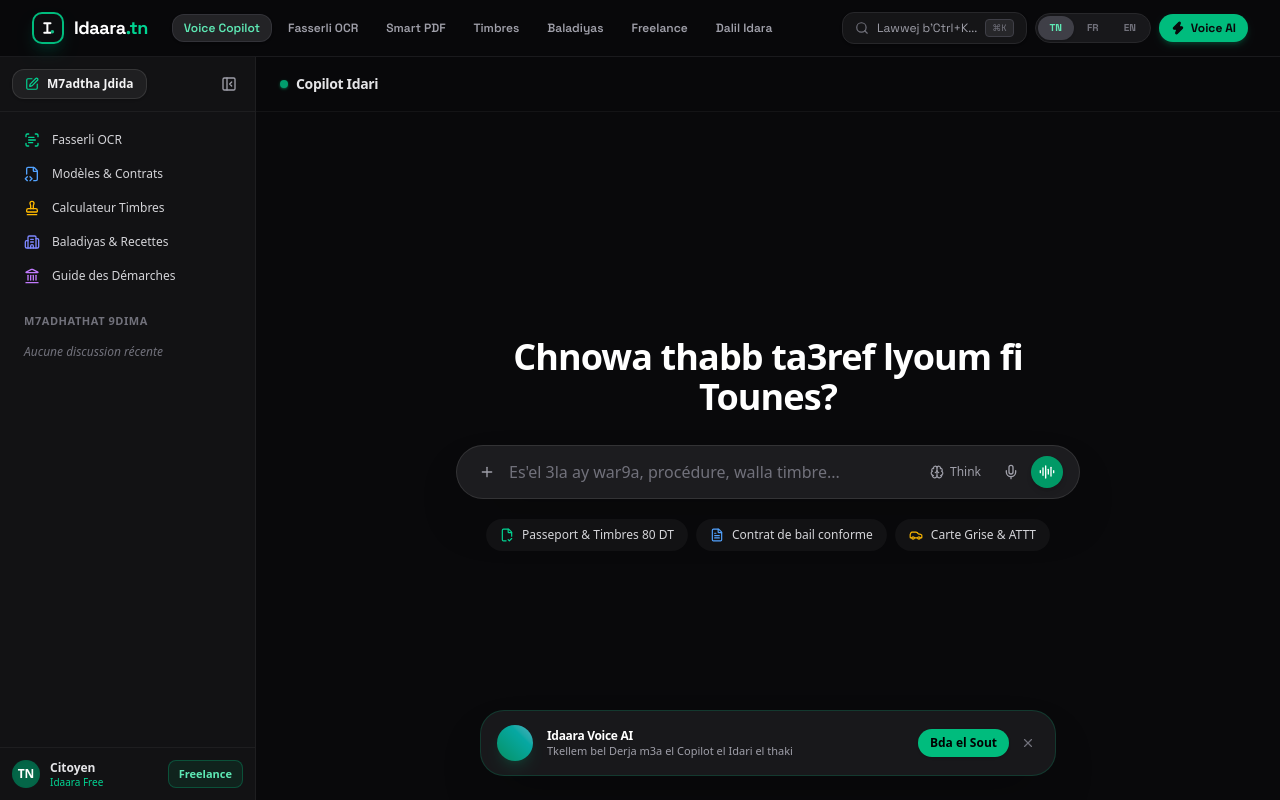
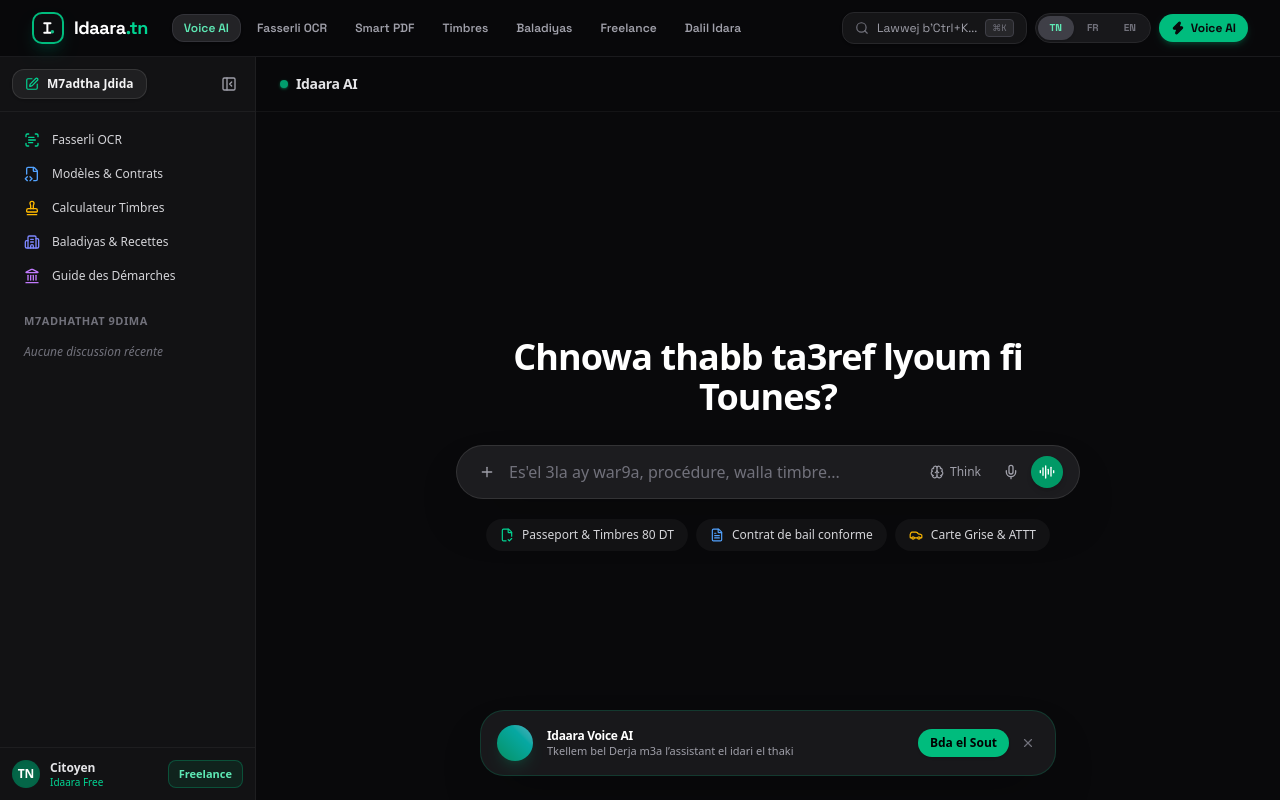
Before and after one commit to wacim-abdellli/idaara, a Next.js app: page /copilot in a window 1280 px wide. Built offline with nearby package versions, Linux system fonts and the light colour scheme.

Commit message:
refactor(branding): remove all user-facing copilot occurrences and replace with Idaara AI, Voice AI, and Assistant Idari

```diff
--- a/src/app/copilot/page.tsx
+++ b/src/app/copilot/page.tsx
@@ -375,7 +375,7 @@
     locale === 'ar'
       ? 'المساعد الإداري الرسمي'
       : locale === 'derja'
-      ? 'Copilot Idari Tounsi'
+      ? 'Assistant Idari Tounsi'
       : locale === 'fr'
       ? 'IA Civique Officielle'
       : 'Official Civic AI';
@@ -532,7 +532,7 @@
             {/* Model Badge */}
             <div className="flex items-center gap-2 px-2 py-1 text-zinc-200 font-semibold text-sm">
               <div className="w-2 h-2 rounded-full bg-emerald-400 animate-pulse shadow-sm shadow-emerald-400/50" />
-              <span className="tracking-tight">{locale === 'ar' ? 'المساعد الإداري' : locale === 'derja' ? 'Copilot Idari' : 'Copilot Civique'}</span>
+              <span className="tracking-tight">{locale === 'ar' ? 'المساعد الإداري الذكي' : locale === 'derja' ? 'Idaara AI' : 'Idaara AI (Assistant Civique)'}</span>
             </div>
           </div>
 
@@ -717,7 +717,7 @@
                       {locale === 'ar'
                         ? 'تحدث بالدارجة التونسية أو الفرنسية مع نموذج الصوت الذكي'
                         : locale === 'derja'
-                        ? 'Tkellem bel Derja m3a el Copilot el Idari el thaki'
+                        ? 'Tkellem bel Derja m3a l’assistant el idari el thaki'
                         : 'Discutez en Derja tunisienne avec notre modèle vocal civique'}
                     </div>
                   </div>
--- a/src/app/page.tsx
+++ b/src/app/page.tsx
@@ -628,7 +628,7 @@
                     className="flex items-center gap-2 px-5 py-2.5 rounded-xl font-bold text-xs bg-emerald-500 hover:bg-emerald-400 text-zinc-950 shrink-0 shadow-lg shadow-emerald-500/30 transition-all cursor-pointer"
                   >
                     <Mic className="w-3.5 h-3.5" />
-                    <span>{locale === 'ar' ? 'المساعد الصوتي' : locale === 'en' ? 'Voice AI' : 'Voice Copilot'}</span>
+                    <span>{locale === 'ar' ? 'المساعد الصوتي' : locale === 'en' ? 'Voice AI' : 'Voice AI'}</span>
                   </Link>
                 </motion.div>
               </form>
--- a/src/app/procedures/page.tsx
+++ b/src/app/procedures/page.tsx
@@ -518,14 +518,14 @@
             <p className="text-[11px] text-zinc-400 leading-relaxed">
               {locale === 'en'
                 ? 'Speak in Derja or French and Idaara AI will identify the exact documents and stamp fees.'
-                : 'Posez votre question en Derja ou Français au Voice Copilot pour obtenir les étapes en direct.'}
+                : 'Posez votre question en Derja ou Français à l’IA Vocale pour obtenir les étapes en direct.'}
             </p>
             <motion.div whileHover={{ scale: 1.03 }} whileTap={{ scale: 0.97 }}>
               <Link
                 href="/copilot"
                 className="inline-flex items-center gap-1.5 text-xs font-bold text-emerald-300 hover:text-emerald-200 hover:underline pt-1"
               >
-                <span>{locale === 'en' ? 'Launch Voice Copilot' : 'Ouvrir le Voice Copilot'}</span>
+                <span>{locale === 'en' ? 'Launch Voice AI' : 'Ouvrir Voice AI'}</span>
                 <ArrowRight className="w-3.5 h-3.5 rtl:rotate-180" />
               </Link>
             </motion.div>
--- a/src/components/common/CommandPalette.tsx
+++ b/src/components/common/CommandPalette.tsx
@@ -82,10 +82,10 @@
           locale === 'ar'
             ? 'المساعد الذكي بالدارجة'
             : locale === 'derja'
-            ? 'Voice Copilot bel Derja'
+            ? 'Voice AI bel Derja'
             : locale === 'en'
-            ? 'Voice Copilot (Derja AI)'
-            : 'Copilot Vocal en Derja',
+            ? 'Voice AI (Derja AI)'
+            : 'Assistant Vocal en Derja',
         subtitle:
           locale === 'ar'
             ? 'تحدث بالصوت حول أي إجراء'
--- a/src/components/fasserli/DocumentAnalysisResult.tsx
+++ b/src/components/fasserli/DocumentAnalysisResult.tsx
@@ -101,7 +101,7 @@
     locale === 'en' ? 'Legal Framework:' : locale === 'ar' ? 'الإطار القانوني :' : locale === 'fr' ? 'Cadre juridique :' : 'Cadre juridique :';
 
   const copilotBtn =
-    locale === 'en' ? 'Ask Copilot about this notice' : locale === 'ar' ? 'اسأل المساعد الصوتي عن هذه الوثيقة' : locale === 'fr' ? 'Poser une question au Copilot' : 'Es2el el Copilot 3la hal war9a';
+    locale === 'en' ? 'Ask Voice AI about this notice' : locale === 'ar' ? 'اسأل المساعد الصوتي عن هذه الوثيقة' : locale === 'fr' ? 'Poser une question à l’IA' : 'Es2el Idaara AI 3la hal war9a';
 
   return (
     <div className="space-y-6 glass-panel rounded-3xl p-6 sm:p-8 border border-zinc-800 shadow-2xl">
--- a/src/components/layout/Footer.tsx
+++ b/src/components/layout/Footer.tsx
@@ -49,10 +49,10 @@
         locale === 'ar'
           ? 'المساعد الصوتي بالدارجة'
           : locale === 'derja'
-          ? 'Voice Copilot bel Derja'
+          ? 'Voice AI bel Derja'
           : locale === 'en'
-          ? 'Voice Copilot (Derja AI)'
-          : 'Voice Copilot (Derja AI)',
+          ? 'Voice AI (Derja AI)'
+          : 'Voice AI (Derja AI)',
     },
     {
       href: '/fasserli',
--- a/src/data/translations.ts
+++ b/src/data/translations.ts
@@ -4,18 +4,18 @@
   derja: {
     appName: "Idaara.tn",
     appSubtitle: "إدارة.تونس",
-    heroBadge: "Awwel Copilot Idari bel AI fi Tounes",
+    heroBadge: "Awwel Assistant Idari bel AI fi Tounes",
     heroHeadline: "Awra9ek w Démarchet-ek fi",
     heroHeadlineHighlight: "D9i9a.",
-    heroSubheadline: "El Copilot el idari el thaki bech tsahal 3lik kol war9a, timbre, w contrat fi Tounes men ghir t3ab.",
-    heroCTA: "Jarreb el Voice Copilot",
+    heroSubheadline: "L'assistant el idari el thaki bech tsahal 3lik kol war9a, timbre, w contrat fi Tounes men ghir t3ab.",
+    heroCTA: "Jarreb el Voice AI",
     heroSecondaryCTA: "Fasserli Hal War9a (OCR)",
     voiceSearchBarPlaceholder: "Ekteb walla tkallem bel Derja... (mthelen: 'Chnouwa lezemni lel passeport?')",
     voiceActivePrompt: "9oul chnowa 7achtek, Idaara AI tesma3 fik...",
     voiceListening: "9a3ed nesma3 fik...",
     featuresTitle: "Koll chay tes7a9ou m3a l'Idara fi blasa wa7da",
     featuresSubtitle: "Men ghir te3b, men ghir ma yarj3ouk 3la timbre ne9es walla war9a ghalta.",
-    copilotNav: "Voice Copilot",
+    copilotNav: "Voice AI",
     fasserliNav: "Fasserli OCR",
     documentsNav: "Smart PDF",
     calculatorNav: "Timbres",
@@ -51,18 +51,18 @@
   fr: {
     appName: "Idaara.tn",
     appSubtitle: "Administration Tunisienne Intelligente",
-    heroBadge: "1er Copilot Administratif & IA en Tunisie",
+    heroBadge: "1ère IA Civique & Administrative en Tunisie",
     heroHeadline: "Vos démarches tunisiennes en",
     heroHeadlineHighlight: "Toute Simplicité.",
     heroSubheadline: "L'IA civique officielle pour calculer vos timbres, vérifier vos dossiers et préparer vos contrats légaux sans stress.",
-    heroCTA: "Lancer le Voice Copilot",
+    heroCTA: "Lancer le Voice AI",
     heroSecondaryCTA: "Analyser un document (OCR)",
     voiceSearchBarPlaceholder: "Écrivez ou dictez votre demande... (ex: 'Papiers renouvellement passeport')",
     voiceActivePrompt: "Parlez librement, l'IA Idaara vous écoute...",
     voiceListening: "Écoute en cours...",
     featuresTitle: "Tous les services administratifs tunisiens unifiés",
     featuresSubtitle: "Évitez les allers-retours inutiles grâce à nos calculateurs de timbres et formulaires officiels.",
-    copilotNav: "Voice Copilot",
+    copilotNav: "Voice AI",
     fasserliNav: "Scanner OCR",
     documentsNav: "Smart PDF",
     calculatorNav: "Timbres",
@@ -144,19 +144,19 @@
   },
   en: {
     appName: "Idaara.tn",
-    appSubtitle: "Tunisia's Smart Admin Copilot",
-    heroBadge: "Tunisia's First Civic & Legal AI Copilot",
+    appSubtitle: "Tunisia's Smart Civic AI",
+    heroBadge: "Tunisia's First Civic & Legal AI Assistant",
     heroHeadline: "Tunisian Civic Procedures Made",
     heroHeadlineHighlight: "Effortless.",
-    heroSubheadline: "The dedicated AI copilot to verify documents, calculate statutory stamp fees, and prepare official contracts in seconds.",
-    heroCTA: "Try the Voice Copilot",
+    heroSubheadline: "The dedicated civic AI to verify documents, calculate statutory stamp fees, and prepare official contracts in seconds.",
+    heroCTA: "Try Voice AI",
     heroSecondaryCTA: "Scan a document (OCR)",
     voiceSearchBarPlaceholder: "Type or speak your request... (e.g., 'Tunisian passport renewal papers')",
     voiceActivePrompt: "Speak freely, Idaara AI is listening...",
     voiceListening: "Listening in progress...",
     featuresTitle: "All Tunisian Administrative Services Unified",
     featuresSubtitle: "Avoid unnecessary trips with our exact stamp calculators, office locator, and official forms.",
-    copilotNav: "Voice Copilot",
+    copilotNav: "Voice AI",
     fasserliNav: "Scanner OCR",
     documentsNav: "Smart PDF",
     calculatorNav: "Timbres",
```
Also changed, not shown: src/app/api/copilot/route.ts (+5 -5 lines).
